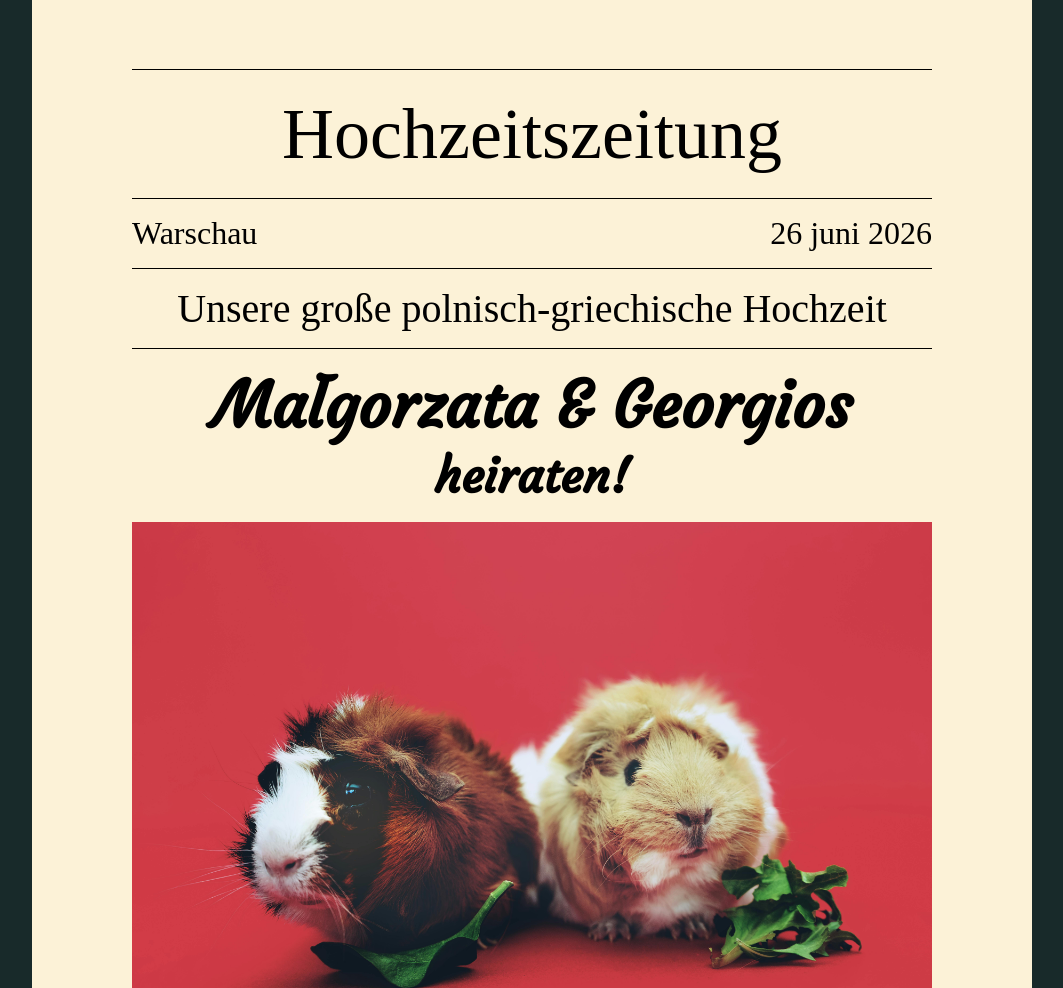
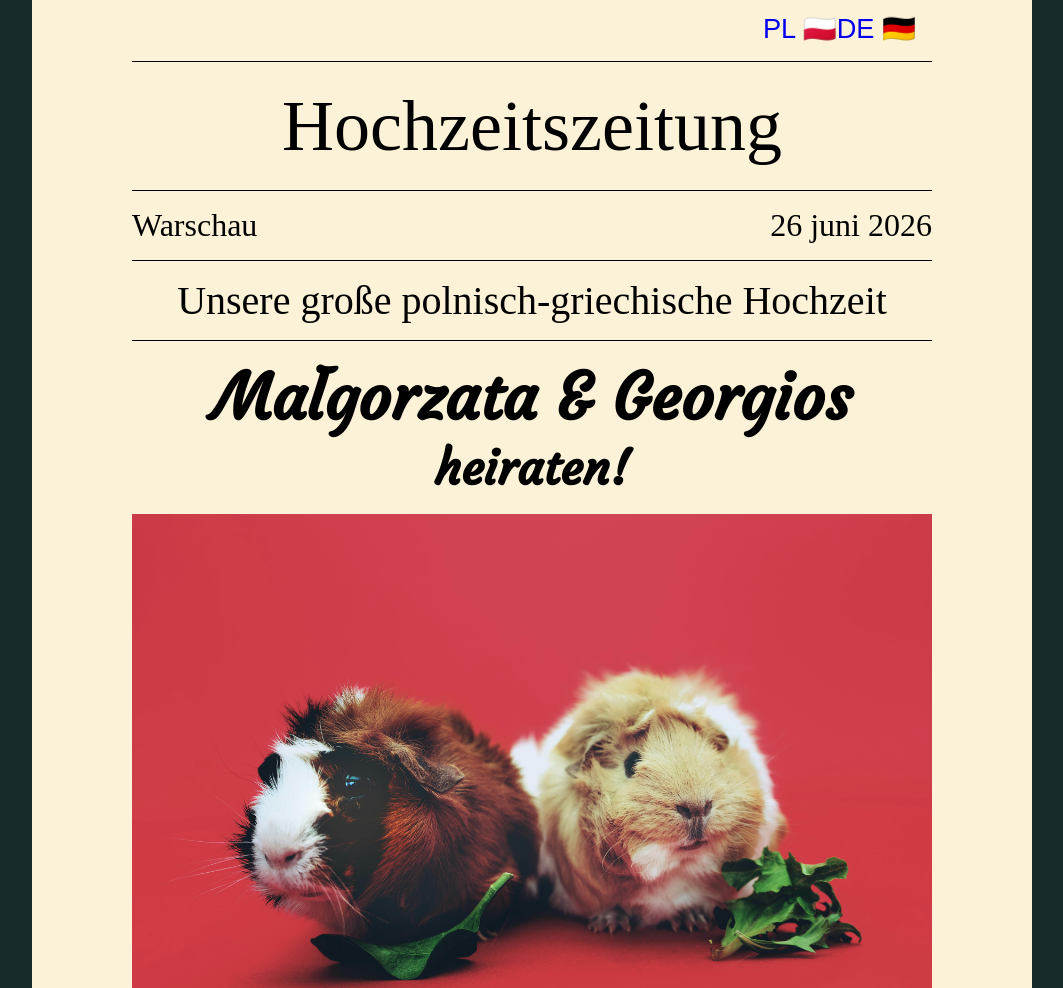
Before and after one commit to jyepesa/wedding-gosia-geo, an Astro site: page /de in a window 1280 px wide. Shown: the top 988 px of the page, without its empty margins (108-1171 px from the left). Built offline with nearby package versions, Linux system fonts and the light colour scheme; Astro itself is replaced by a stand-in of ours; a web font is replaced by a local one.

Commit message:
make language switching possible

```diff
--- /dev/null
+++ b/src/components/lang-button.astro
@@ -0,0 +1,45 @@
+---
+const languages = [
+  ["pl", "🇵🇱"],
+  ["de", "🇩🇪"],
+];
+const pathname = Astro.url.pathname;
+const languagesToRender = languages.filter(
+  (lang) => !pathname.includes(`/${lang[0]}/`)
+);
+const urls = languagesToRender.map((lang) => `/${lang[0]}/`);
+---
+
+<nav class="navbar">
+  {
+    urls.map((lang, i) => {
+      return (
+        <a class="navbar__button" href={lang}>
+          {languagesToRender[i].join(" ")}
+        </a>
+      );
+    })
+  }
+</nav>
+<style lang="scss">
+  .navbar {
+    font-family: sans-serif;
+    max-width: 800px;
+    margin: 0 auto;
+    position: relative;
+    display: flex;
+    top: 0;
+    justify-content: flex-end;
+    font-size: 1.3rem;
+    font-weight: 200;
+    &__button {
+      position: relative;
+      right: 1rem;
+      text-decoration: none;
+      text-transform: uppercase;
+    }
+    @media screen and (min-width: 800px) {
+      font-size: 1.7rem;
+    }
+  }
+</style>
--- a/src/pages/de/index.astro
+++ b/src/pages/de/index.astro
@@ -2,6 +2,7 @@
 //Deutsch
 import Layout from "../../layouts/Layout.astro";
 import { de } from "../../i18n/de";
+import LangButton from "../../components/lang-button.astro";
 
 const title = de.meta.title;
 ---
@@ -9,6 +10,7 @@ const title = de.meta.title;
 <Layout title={title} language="de">
   <div class="page">
     <main>
+      <LangButton />
       <section class="opening">
         <h1 class="opening__title">{de.heading.title}</h1>
         <div class="opening__time-date">
--- a/src/styles/styles.scss
+++ b/src/styles/styles.scss
@@ -11,7 +11,8 @@ body {
 }
 
 .page {
-  padding: 1.3rem;
+  position: relative;
+  padding: 0.8rem 1.3rem 1.3rem;
   max-width: 1000px;
   margin: 0 auto;
   background-color: $primary-color;
@@ -20,7 +21,7 @@ body {
 .opening {
   display: flex;
   flex-direction: column;
-  margin: 2rem auto;
+  margin: 1rem auto 2rem;
   max-width: $max-width;
   &__title {
     font-family: $title-font;
@@ -65,7 +66,7 @@ body {
     }
   }
   @media screen and (min-width: 800px) {
-    margin: 3rem auto;
+    margin: 1rem auto 3rem;
     &__title {
       font-size: 4.5rem;
       padding: 2.5rem;
```
Also changed, not shown: src/pages/pl/index.astro (+5 -5 lines).
